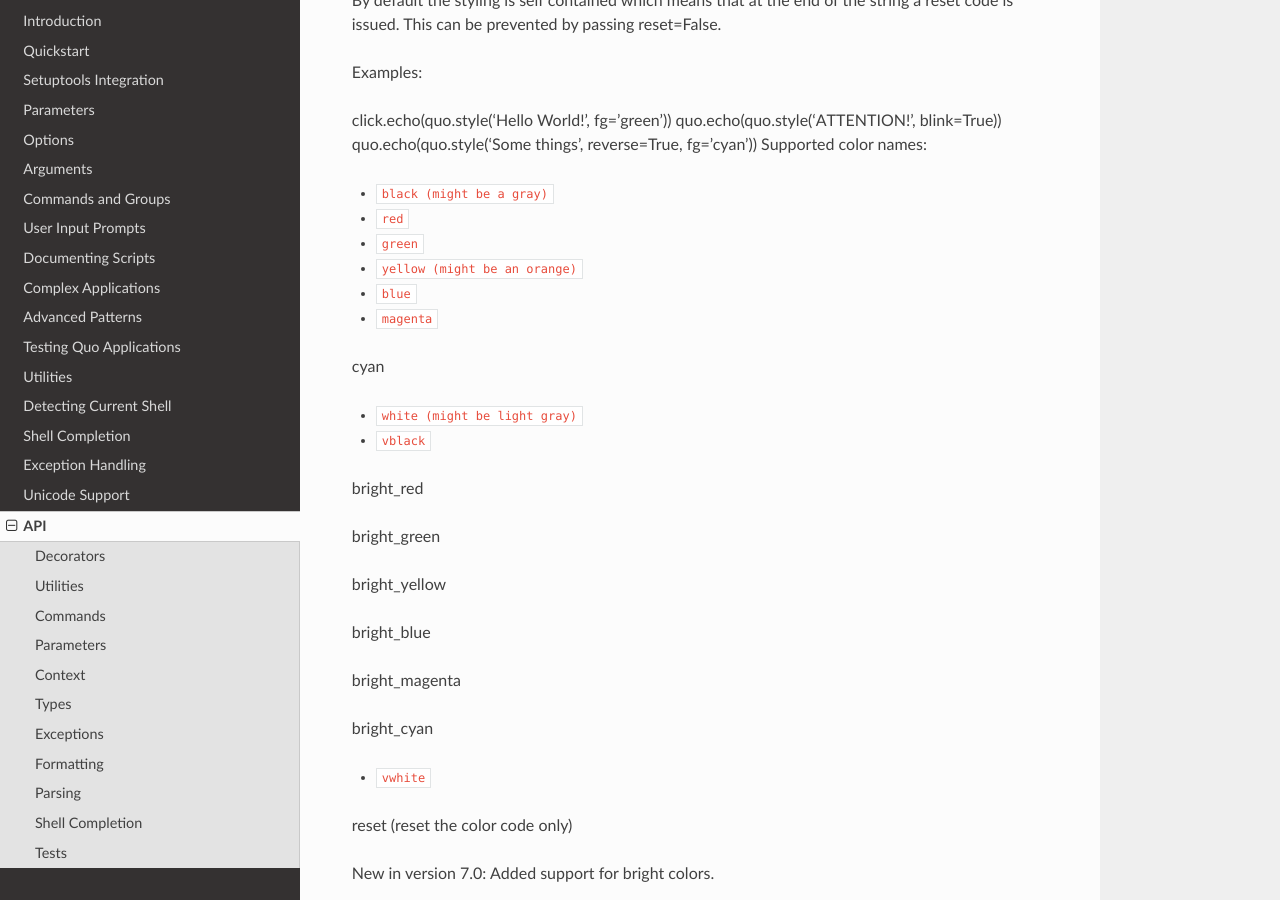
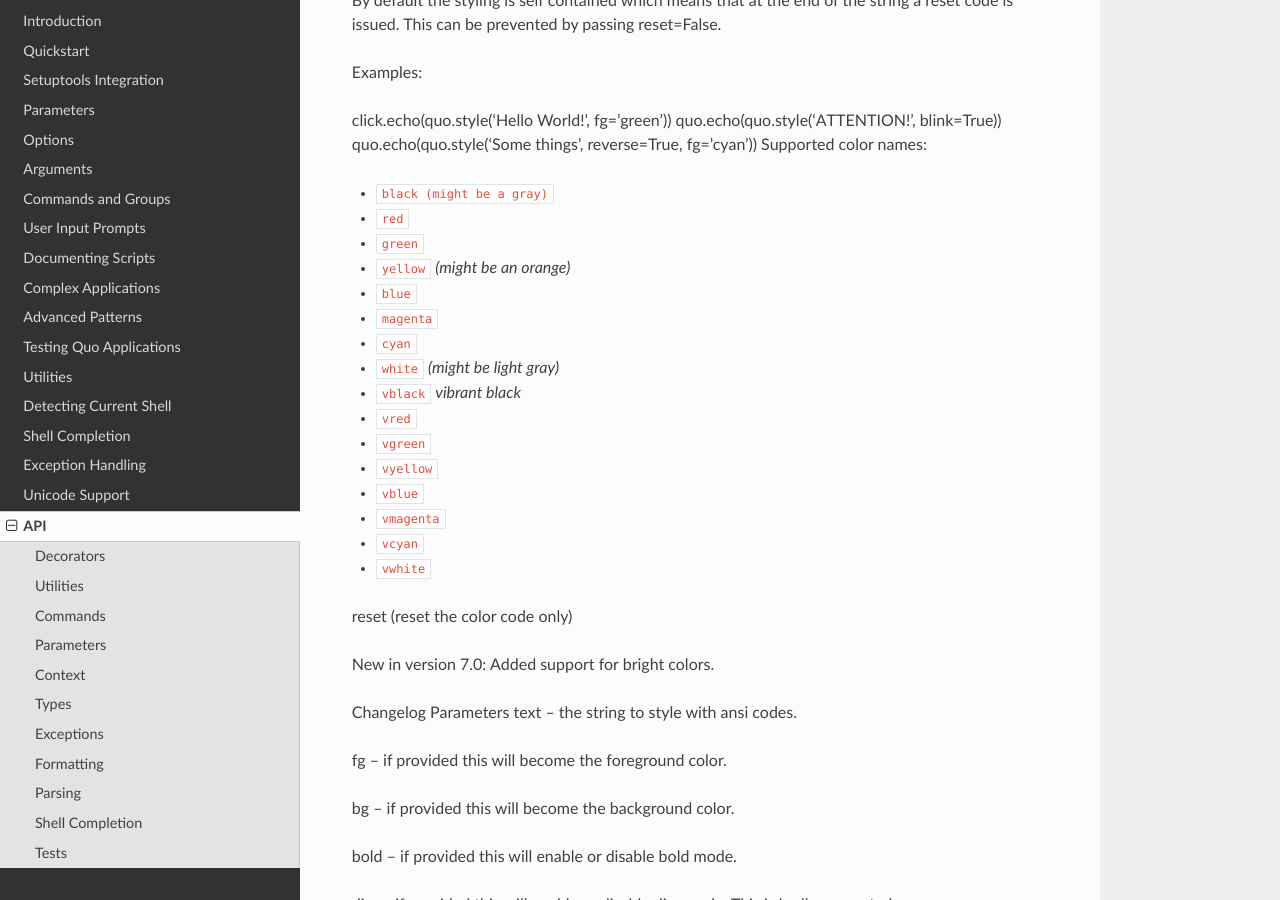
Before and after one commit to scalabli/quo, a Sphinx documentation site: the page built from docs/api.rst, in a window 1280 px wide and 900 px high, scrolled down 8320 px. Built offline with Sphinx 7.4.7 and the Read the Docs theme 2.0.0, drawn with Linux system fonts in a browser that asks for light colours; pages that are not in the unit, such as notebooks, are missing from menus.

Commit message:
Update api.rst

```diff
--- a/docs/api.rst
+++ b/docs/api.rst
@@ -277,29 +277,29 @@
 
 * ``green``
 
-* ``yellow (might be an orange)``
+* ``yellow`` *(might be an orange)*
 
 * ``blue``
 
 * ``magenta``
 
-cyan
+* ``cyan``
 
-* ``white (might be light gray)``
+* ``white`` *(might be light gray)*
 
-* ``vblack``
+* ``vblack``  *vibrant black*
 
-bright_red
+* ``vred``
 
-bright_green
+* ``vgreen``
 
-bright_yellow
+* ``vyellow``
 
-bright_blue
+* ``vblue``
 
-bright_magenta
+* ``vmagenta``
 
-bright_cyan
+* ``vcyan``
 
 * ``vwhite``
 
```
